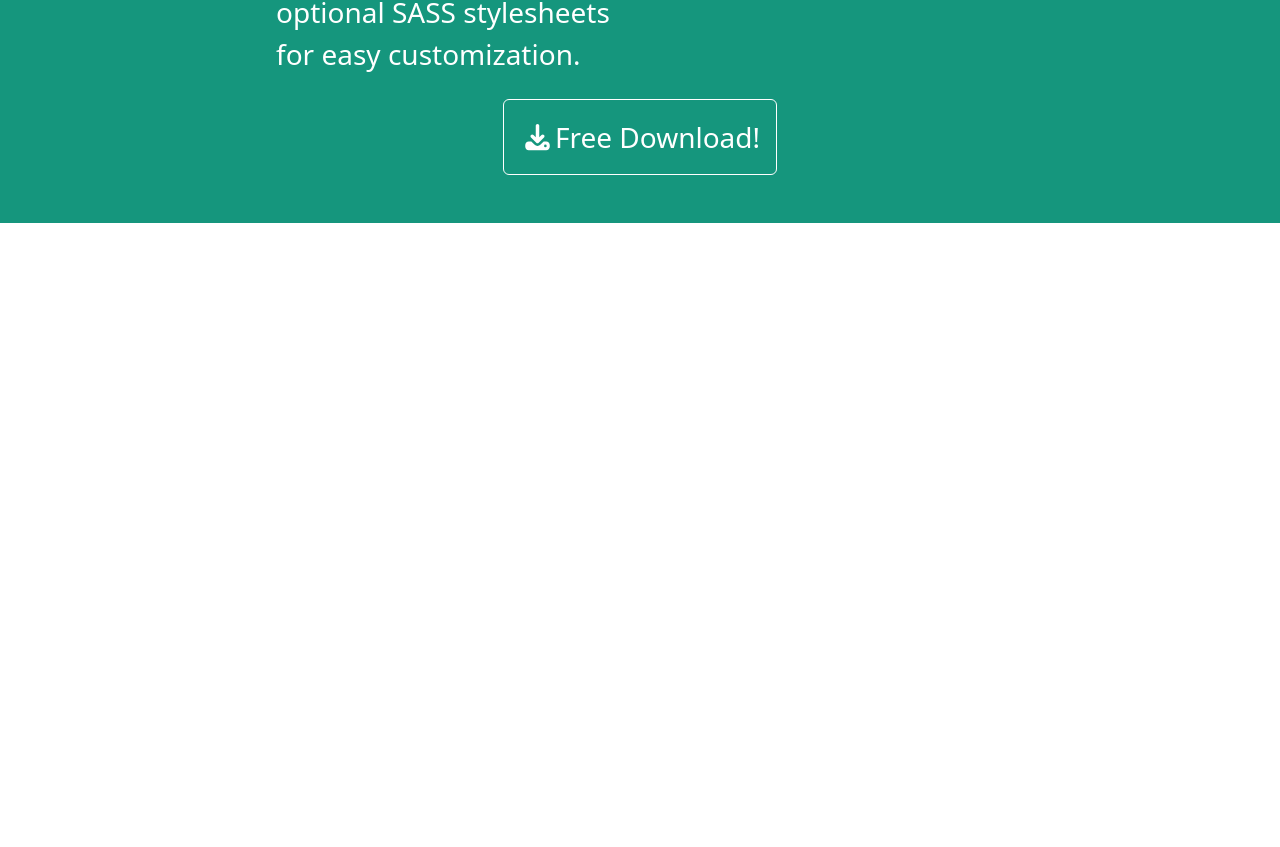
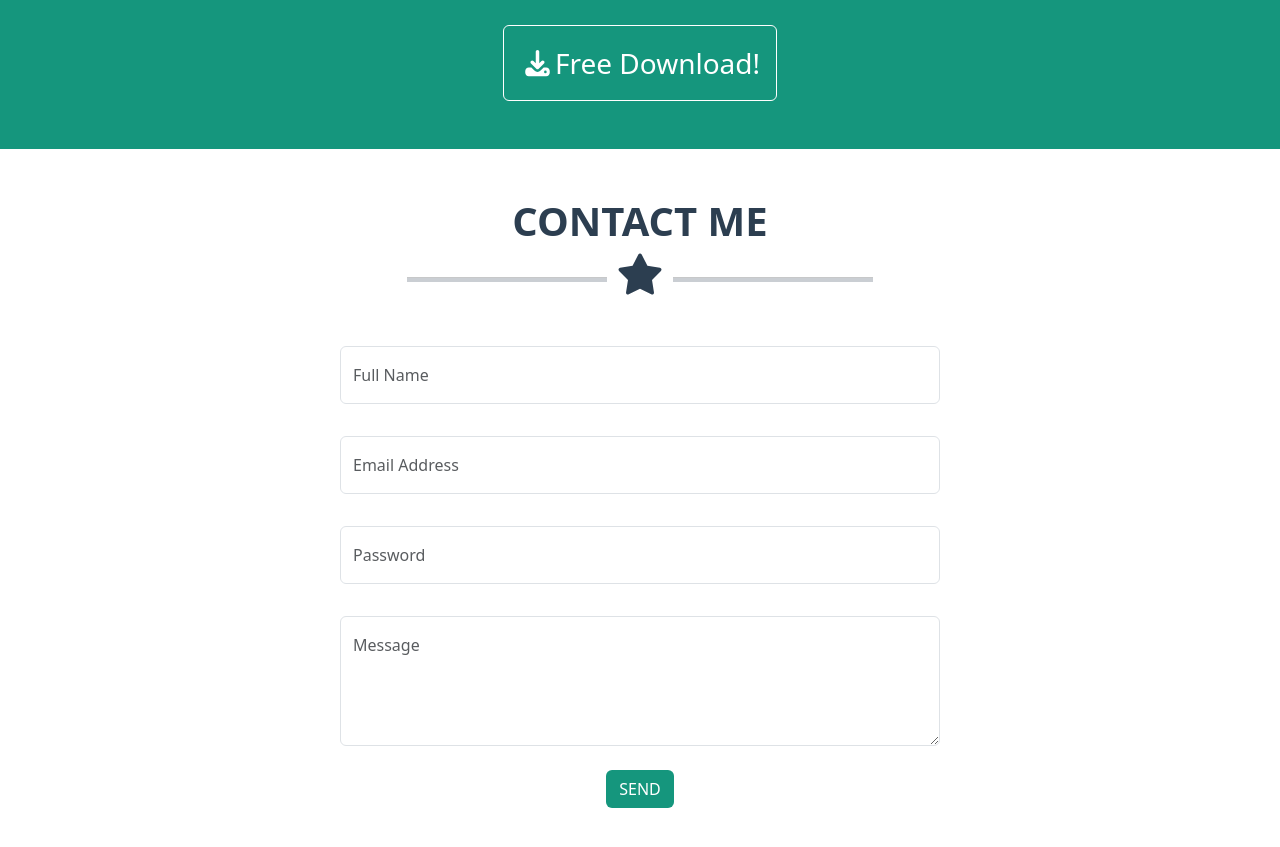
Before and after one commit to hanadiweldali/Start-Bootstrap, a React (Vite) app: page / in a window 1280 px wide. Shown: the part 2293-3140 px from the top of the page. Before the commit the page ends 2516 px from the top, so only its background shows below. Built offline with nearby package versions, Linux system fonts and the light colour scheme.

Commit message:
create contacr me section

```diff
--- a/src/App.jsx
+++ b/src/App.jsx
@@ -3,6 +3,7 @@ import Navbar from './navbar/Navbar'
 import Hero  from './hero/Hero'
 import Portfolio from './portfolio/Portfolio'
 import About from './about/About'
+import Contact from './contact/Contact'
 export default function App() {
   return (
     <>
@@ -10,6 +11,7 @@ export default function App() {
    <Hero/>
    <Portfolio/>
    <About/>
+   <Contact/>
     </>
   )
 }
--- a/src/about/About.jsx
+++ b/src/about/About.jsx
@@ -19,8 +19,8 @@ export default function About() {
 
         <div className="row">
 
-            <div className='col-12 col-md-4 offset-2 text-white text-start p-3 fs-3'>Freelancer is a free bootstrap theme created by Start Bootstrap. The download includes the complete source files including HTML, CSS, and JavaScript as well as optional SASS stylesheets for easy customization.</div>
-             <div className='col-12 col-md-4 offset-1 text-white text-start p-3 fs-3'>You can create your own custom avatar for the masthead, change the icon in the dividers, and add your email address to the contact form to make it fully functional!</div>
+            <div className='col-12 col-md-4 offset-2 text-white text-start p-5 fs-5'>Freelancer is a free bootstrap theme created by Start Bootstrap. The download includes the complete source files including HTML, CSS, and JavaScript as well as optional SASS stylesheets for easy customization.</div>
+             <div className='col-12 col-md-4 offset-1 text-white text-start p-5 fs-5'>You can create your own custom avatar for the masthead, change the icon in the dividers, and add your email address to the contact form to make it fully functional!</div>
         </div>
          <button className={`btn ${styles.btnabout} border border-white fs-3  p-3`}><FontAwesomeIcon icon={faDownload} size="x" />
 Free Download!</button>
--- /dev/null
+++ b/src/contact/Contact.jsx
@@ -0,0 +1,59 @@
+import React from 'react'
+import styles from './contact.module.css'
+import { FontAwesomeIcon } from '@fortawesome/react-fontawesome'
+import { faStar, faExclamationCircle } from '@fortawesome/free-solid-svg-icons'
+export default function Contact() {
+  return (
+    <>
+    <section className='container py-5'>
+  <div className='d-flex flex-column align-items-center'>
+      <h2 className={` ${styles.textnavycolor} fs-1 fw-bold `}>CONTACT ME</h2>
+         <div className='d-flex gap-2 align-items-center'>
+             <hr className={`${styles.bgnavycolor} mt-4`} />
+           <FontAwesomeIcon icon={faStar} className={styles.starIcon}   style={{ color: '#2c3e50' }} />
+              <hr className={`${styles.bgnavycolor} mt-4`} />
+         </div>
+         <div className='d-flex flex-column gap-3 mt-5 align-items-center justify-content-center'>
+<div className={`${styles.w200} input-group mb-3 `}>
+  <input
+    type="text"
+    className={` form-control py-3 `}
+    placeholder="Full Name"
+    aria-label="Recipient’s username"
+
+  />
+</div>
+<div className={`${styles.w200} input-group mb-3 `}>
+  <input
+    type="email"
+    className={` form-control py-3 `}
+    placeholder="Email Address"
+    aria-label="Recipient’s username"
+
+  />
+</div>
+<div className={`${styles.w200} input-group mb-3 `}>
+  <input
+    type="password"
+    className={` form-control py-3 `}
+    placeholder="Password"
+    aria-label="Recipient’s username"
+    aria-describedby="button-addon2"
+  />
+</div>
+<div className={`${styles.w200}  mb-4 `}>
+  <textarea
+     className={` form-control py-3`}
+    rows="4"
+    placeholder="Message"
+  ></textarea>
+</div>
+</div>
+
+  <button className={`btn text-white ${styles.btnsend} ${styles.mainbg}`}>SEND</button>
+  </div>
+    </section>
+
+    </>
+  )
+}
--- /dev/null
+++ b/src/contact/contact.module.css
@@ -0,0 +1,36 @@
+.bgnavycolor{
+    background-color:  #2c3e50;
+}
+.textnavycolor{
+    color:  rgb(44, 62, 80);
+}
+.starIcon {
+  font-size: 40px;
+  /* background-color: yellow; */
+}
+.error {
+  display: none;
+}
+
+.icon {
+  display: none;
+}
+
+input,
+textarea {
+  border-bottom: 1px solid #ced4da;
+}
+
+input:focus,
+textarea:focus {
+  border-bottom-color: #ced4da;
+}
+.w200{
+    width: 600px;
+}
+.mainbg{
+    background-color: #15967d;
+}
+.btnsend:hover{
+ background-color: #03876d;
+}
```
